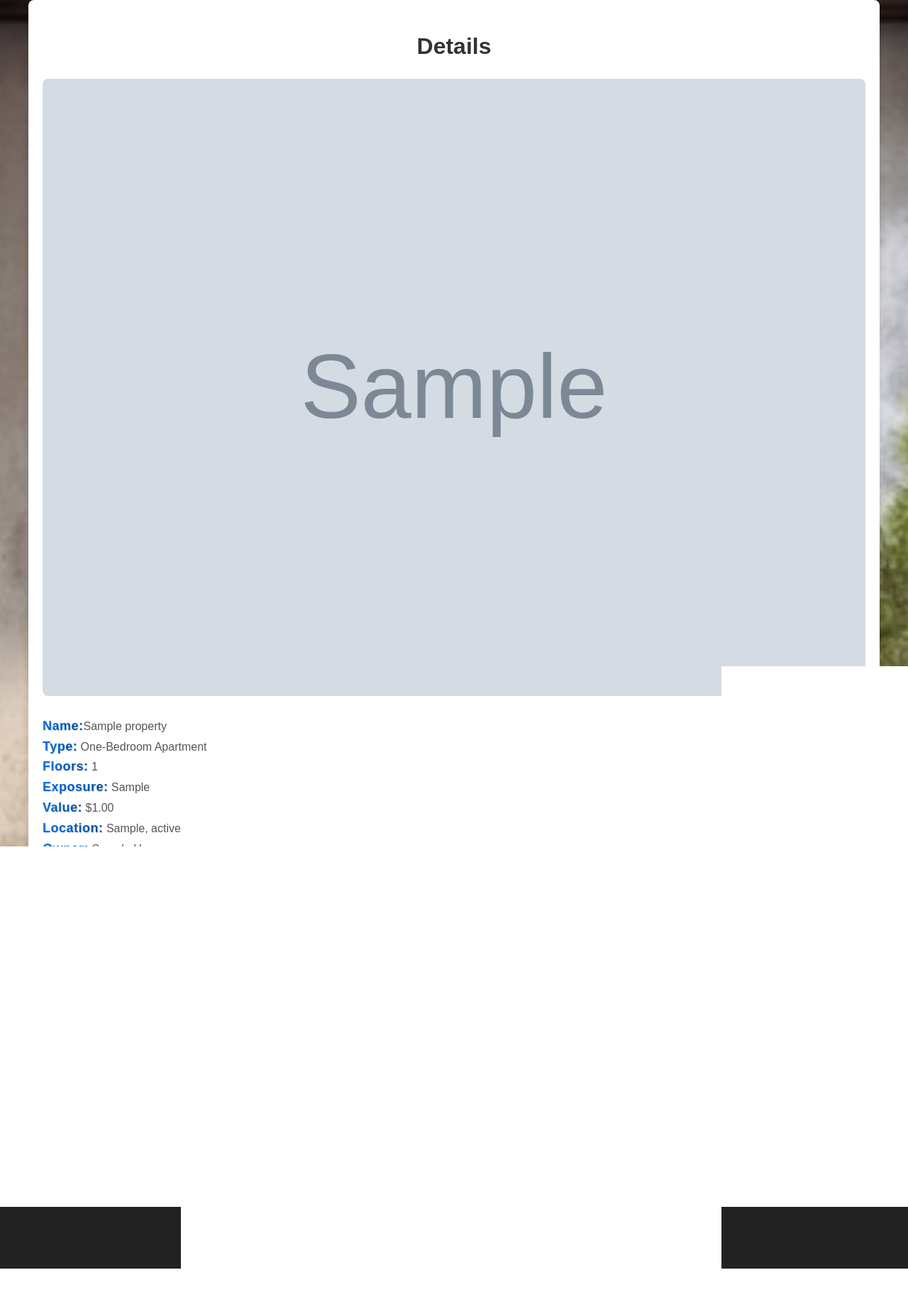
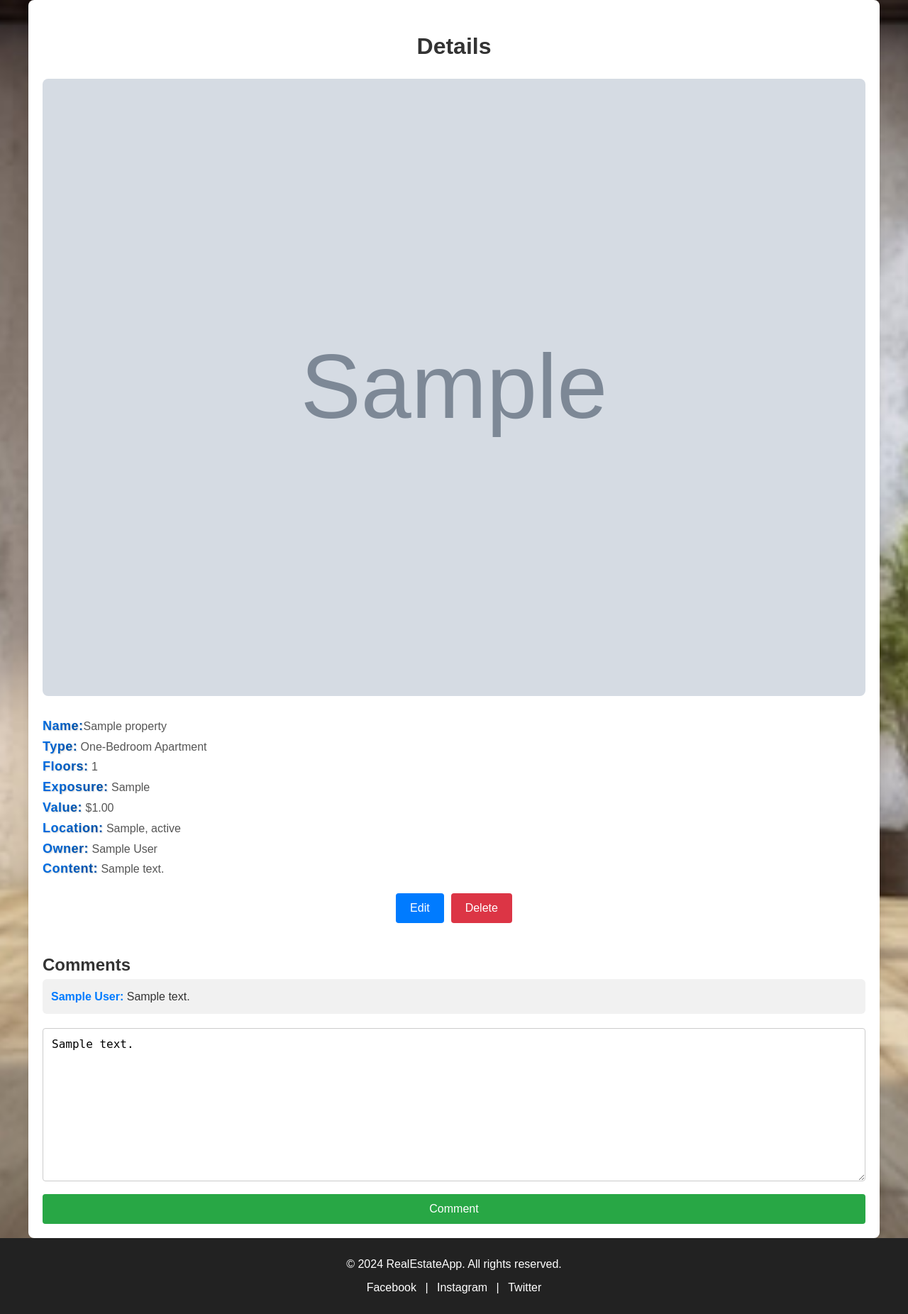
Before and after one commit to Petar-Koprinkov/Real-Estate-Web-Application, a Django app: page /real-estate/property/1/ in a window 1280 px wide. Shown: the part 78-1930 px from the top of the page at 71% size. Before the commit the page ends 1866 px from the top, so only its background shows below. Run offline with Django 5.2, Linux system fonts and the light colour scheme; tables that the repository leaves empty hold one stand-in row (values such as "Sample post"); grey boxes marked "Sample" are stand-in pictures.

Commit message:
feat: Added comment section in Property Detail Page

```diff
--- a/TODO.py
+++ b/TODO.py
@@ -1,4 +1,4 @@
-# TODO: TO CRATE ANOTHER MODEL, TO BE THE FIFTH MODEL!!!!!! MAY BE LIKE MODEL - IF DONT HAVE IDEAS
+# TODO: TO CRATE ANOTHER MODEL, TO BE THE FIFTH MODEL!!!!!! MAY BE LIKE MODEL - IF DONT HAVE IDEAS - Parking slot
 
 # TODO: To add data of the comments
 # TODO: To create comment app
--- a/real_estate_web_application/accounts/models.py
+++ b/real_estate_web_application/accounts/models.py
@@ -70,6 +70,5 @@ class Profile(models.Model):
         null=True,
     )
 
-
     def __str__(self):
         return f"{self.first_name} {self.last_name}"
--- /dev/null
+++ b/real_estate_web_application/common/forms.py
@@ -0,0 +1,13 @@
+from django import forms
+
+from real_estate_web_application.common.models import CommentModel
+
+
+class CreateCommentForm(forms.ModelForm):
+    class Meta:
+        model = CommentModel
+        fields = ('content',)
+
+        widgets = {
+            'content': forms.Textarea(attrs={'placeholder': 'Add comment...'}),
+        }
--- a/real_estate_web_application/common/models.py
+++ b/real_estate_web_application/common/models.py
@@ -1,3 +1,27 @@
+from django.contrib.auth import get_user_model
 from django.db import models
 
-# Comment model
+from real_estate_web_application.real_estate.models import Properties
+
+UserModel = get_user_model()
+
+
+class CommentModel(models.Model):
+    content = models.TextField()
+
+    date = models.DateTimeField(auto_now_add=True)
+
+    property = models.ForeignKey(
+        to=Properties,
+        on_delete=models.CASCADE,
+        related_name='comments',
+    )
+
+    user = models.ForeignKey(
+        to=UserModel,
+        on_delete=models.CASCADE,
+        related_name='comments'
+    )
+
+    class Meta:
+        ordering = ['-date']
--- a/real_estate_web_application/common/urls.py
+++ b/real_estate_web_application/common/urls.py
@@ -4,4 +4,5 @@ from real_estate_web_application.common import views
 
 urlpatterns = [
     path('', views.HomePageView.as_view(), name='home'),
+    path('comment/<int:pk>', views.create_comment_view, name='comment'),
 ]
--- a/real_estate_web_application/real_estate/views.py
+++ b/real_estate_web_application/real_estate/views.py
@@ -2,6 +2,7 @@ from django.shortcuts import redirect
 from django.urls import reverse_lazy
 from django.views.generic import CreateView, ListView, DetailView, UpdateView, DeleteView
 
+from real_estate_web_application.common.forms import CreateCommentForm
 from real_estate_web_application.real_estate.forms import LocationForm, CreatePropertyForm, EditPropertyForm
 from real_estate_web_application.real_estate.models import Location, Properties
 
@@ -20,6 +21,9 @@ class PropertyListView(ListView):
     paginate_by = 3
 
 
+
+
+
 class AddPropertyView(CreateView):
     model = Properties
     form_class = CreatePropertyForm
@@ -33,10 +37,16 @@ class AddPropertyView(CreateView):
         return super().form_valid(form)
 
 
-class DetailPropertyView(DetailView):
+class DetailPropertyView(DetailView, CreateView):
     model = Properties
     context_object_name = 'property'
     template_name = 'real-estate/detail-property.html'
+    form_class = CreateCommentForm
+
+    def get_context_data(self, **kwargs):
+        context = super().get_context_data(**kwargs)
+        context['comments'] = self.object.comments.all()
+        return context
 
 
 class EditPropertyView(UpdateView):
--- a/static/css/real_estate/detail-property.css
+++ b/static/css/real_estate/detail-property.css
@@ -129,6 +129,10 @@ h1, h2 {
     background-color: #218838;
 }
 
+form label {
+    display: none;
+}
+
 @media screen and (max-width: 768px) {
     .container-detail {
         padding: 15px;
--- a/templates/real-estate/detail-property.html
+++ b/templates/real-estate/detail-property.html
@@ -14,23 +14,27 @@
             <p><strong>Content:</strong> {{ property.content }}</p>
         </div>
         <div class="actions">
-            <a href="{% url 'edit-property' property.pk%}"><button class="btn-edit">Edit</button></a>
-            <a href="{% url 'delete-property' property.pk%}"><button class="btn-delete">Delete</button></a>
+            <a href="{% url 'edit-property' property.pk %}">
+                <button class="btn-edit">Edit</button>
+            </a>
+            <a href="{% url 'delete-property' property.pk %}">
+                <button class="btn-delete">Delete</button>
+            </a>
         </div>
         <div class="comments-section">
             <h2>Comments</h2>
             <div id="comments-list">
-                <div class="comment">
-                    <p><strong>Jane Doe:</strong> This property looks amazing!</p>
-                </div>
-                <div class="comment">
-                    <p><strong>Alex Smith:</strong> Is it still available for purchase?</p>
-                </div>
+                {% for comment in comments %}
+                    <div class="comment">
+                        <p><strong>{{ comment.user.profile }}:</strong> {{ comment.content }}</p>
+                    </div>
+                {% endfor %}
             </div>
-            <div class="comment-form">
-                <textarea id="comment-text" placeholder="Write your comment here..."></textarea>
-                <button onclick="addComment()">Submit</button>
-            </div>
+            <form action="{% url "comment" property.pk %}" class="comment-form" method="post">
+                {% csrf_token %}
+                {{ form }}
+                <button type="submit">Comment</button>
+            </form>
         </div>
     </div>
 
--- a/templates/real-estate/edit-property.html
+++ b/templates/real-estate/edit-property.html
@@ -37,7 +37,9 @@
 
                 <p class="form-error">{{ form.content.errors }}</p>
                 <p class=form-label><{{ form.content.label }}/p>
-                {{ form.content|placeholder:'Description' }}
+                <div class="comment-form">
+                    {{ form.content|placeholder:'Description' }}
+                </div>
                 {% csrf_token %}
                 <div class="button-container">
                     <button type="submit" class="btn">Edit</button>
```
Also changed, not shown: real_estate_web_application/common/views.py (+16 -1 lines), real_estate_web_application/common/migrations/0001_initial.py (added).
